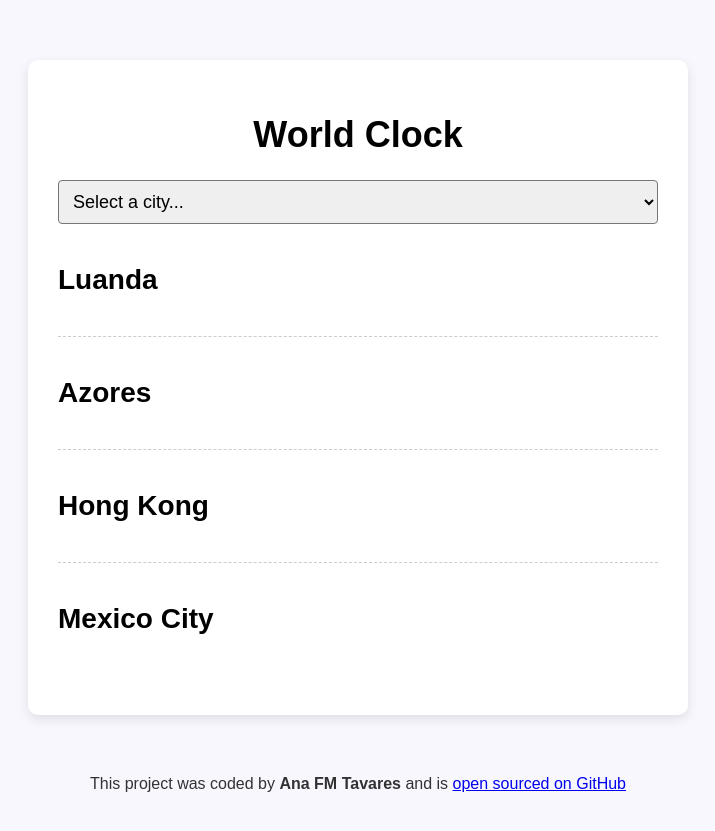
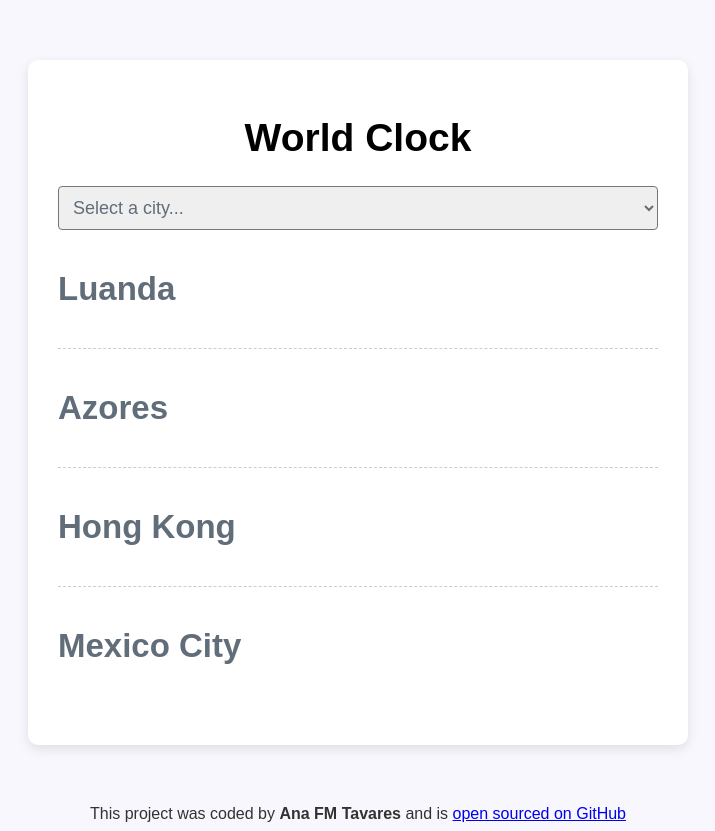
Before and after one commit to anafmt/world-clock, a plain HTML site: page index.html in a window 1280 px wide. Shown: the whole page, without its empty margins (282-997 px from the left). Before the commit the page ends 801 px from the top, so only its background shows below. Drawn offline with nearby package versions, Linux system fonts and the light colour scheme; a script that the page names is missing.

Commit message:
Changed CSS properties

```diff
--- a/css/style.css
+++ b/css/style.css
@@ -1,18 +1,18 @@
 body {
     background-color: #f9f7fe;
-    font-family: sans-serif;
+    font-family: Arial, Helvetica, sans-serif;
 }
 
 h1 {
     text-align: center;
-    font-family: sans-serif;
-    font-size: 36px;
+    font-family: Arial, Helvetica, sans-serif;
+    font-size: 39px;
  }
 
 
 h2 {
     margin: 0 0 10px;
-    font-size: 28px;
+    font-size: 33px;
 
 }
 .container  {
@@ -43,7 +43,7 @@ h2 {
 }
 
 .time {
-font-size: 48px;
+font-size: 44px;
 font-weight: bold;
 }
 
@@ -51,6 +51,14 @@ font-weight: bold;
     font-size: 24px;
     vertical-align: middle;
     line-height: 36px;
+}
+
+#cities {
+    color: rgb(97, 110, 121);
+}
+
+#city {
+    color: rgb(97, 110, 121);
 }
 
 select {
```
